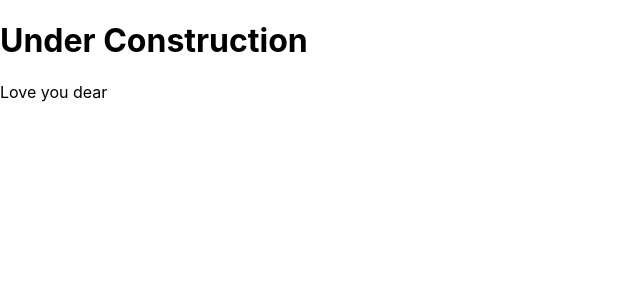
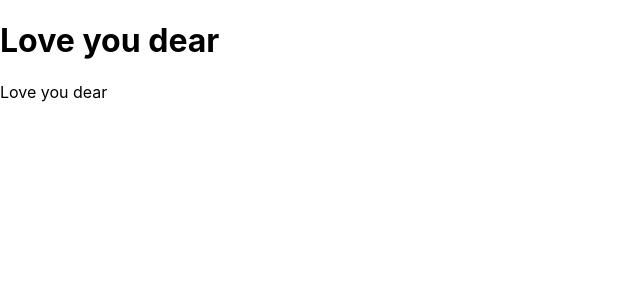
Before and after one commit to Benje1/benjamin-salisbury, a React (Create React App) app: page / in a window 1280 px wide. Shown: the top 300 px of the page, without its empty margins (0-640 px from the left). Built offline with nearby package versions, Linux system fonts and the light colour scheme.

Commit message:
romantic

```diff
--- a/src/App.js
+++ b/src/App.js
@@ -4,7 +4,7 @@ import './App.css';
 
 function App() {
   return (<>
-  <h1>Under Construction</h1>
+  <h1>Love you dear</h1>
   <p>Love you dear</p>
   </>);
 }
```
